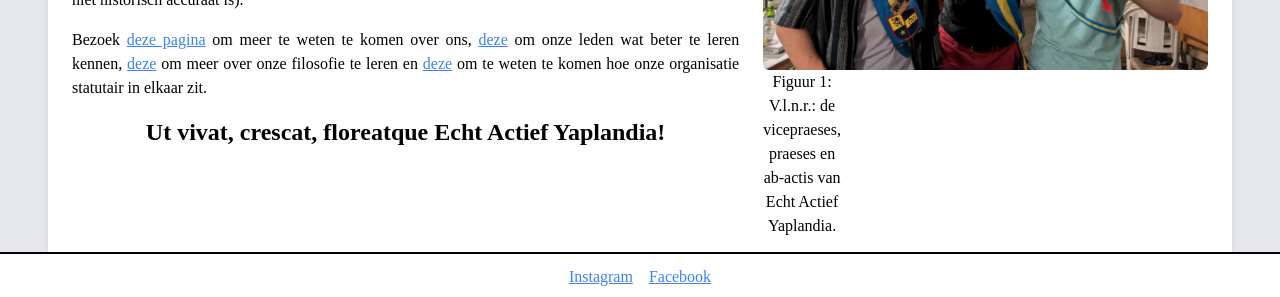
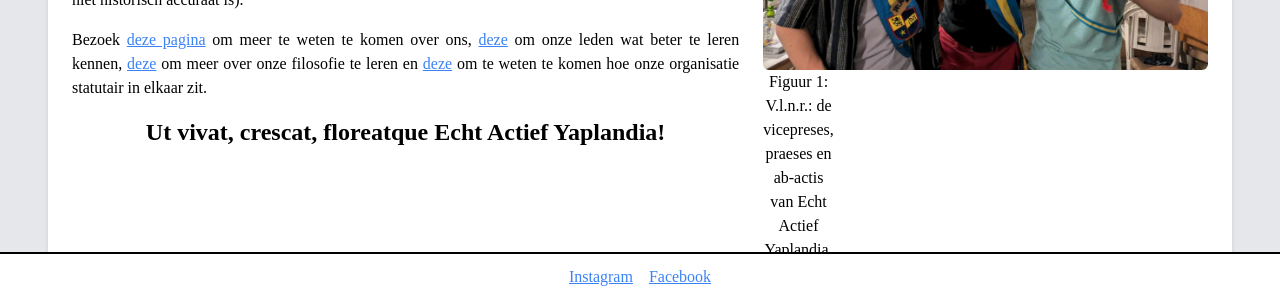
Before and after one commit to WalrusGumboot/echtactiefyaplandia, a SvelteKit app: page / in a window 1280 px wide. Shown: the part 548-845 px from the top of the page. Built offline with nearby package versions, Linux system fonts and the light colour scheme; a web font is replaced by a local one.

Commit message:
spelfout op hoofdpagina

```diff
--- a/src/routes/+page.svelte
+++ b/src/routes/+page.svelte
@@ -50,7 +50,7 @@
             class="rounded-md"
         />
         <caption class="w-full">
-            Figuur 1: V.l.n.r.: de vicepraeses, praeses en ab-actis van Echt
+            Figuur 1: V.l.n.r.: de vicepreses, praeses en ab-actis van Echt
             Actief Yaplandia.
         </caption>
     </figure>
```
